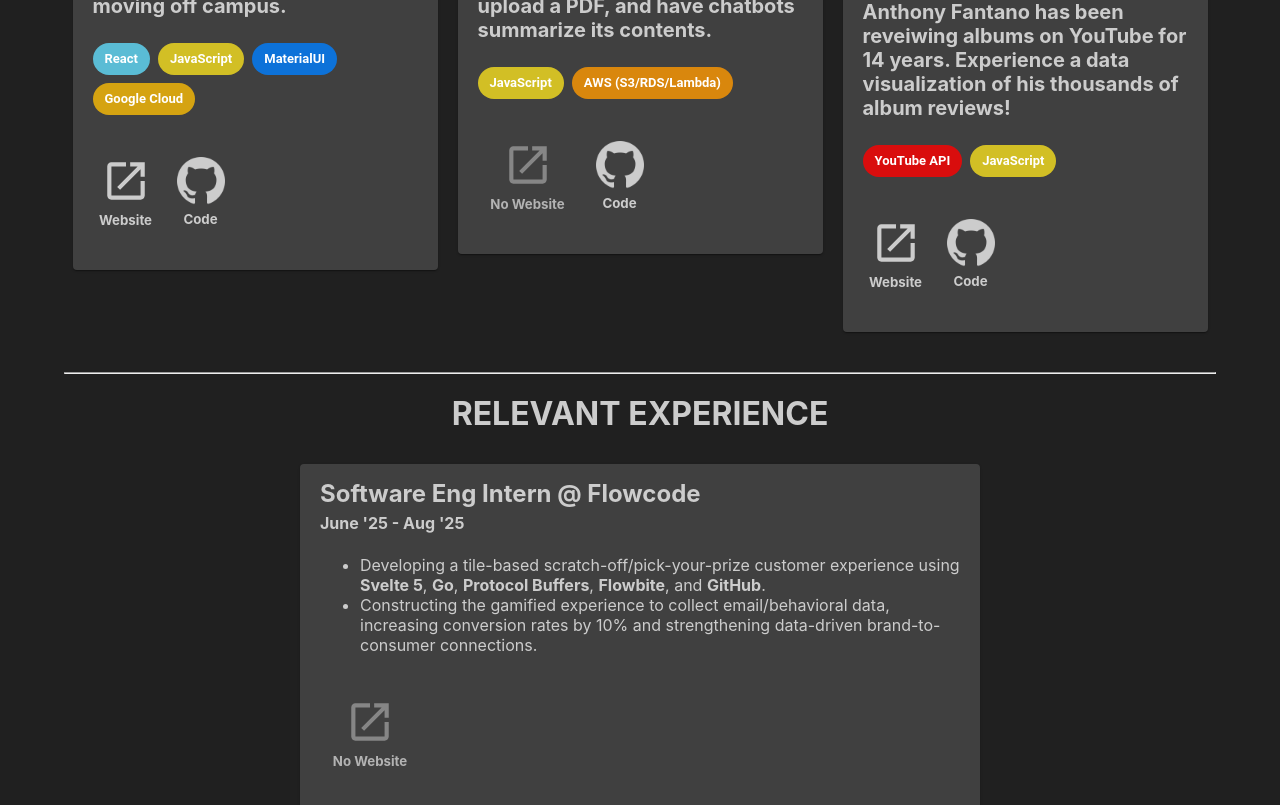
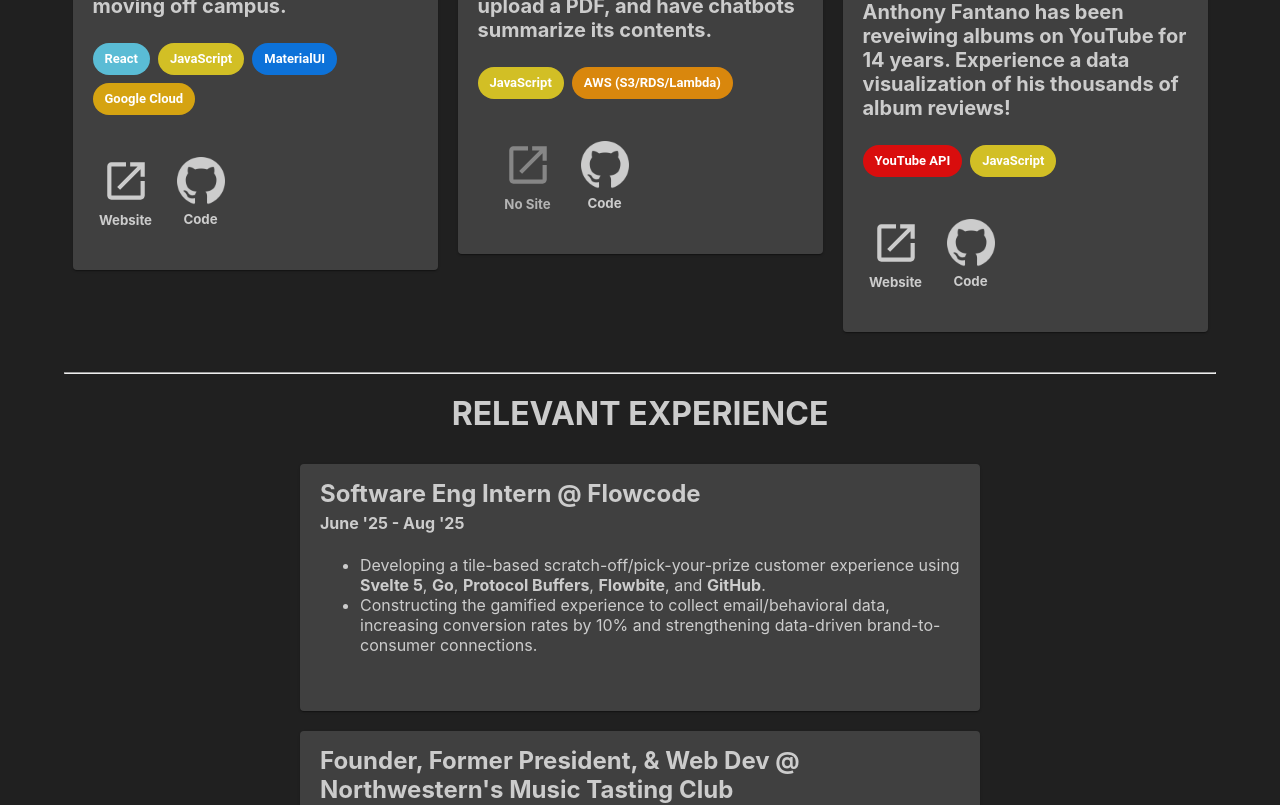
Before and after one commit to SpencerArchSilverstein/SpencerArchSilverstein.github.io, a React (Create React App) app: page / in a window 1280 px wide. Shown: the part 1460-2265 px from the top of the page. Built offline with nearby package versions, Linux system fonts and the light colour scheme.

Commit message:
bug w relevant experience

```diff
--- a/src/ProjectComponent.tsx
+++ b/src/ProjectComponent.tsx
@@ -186,7 +186,7 @@
           </div>
 
           <div style={projectTextTitleContStyle}>
-            {launchURL ? (
+            {launchURL && (
               <div
                 style={{
                   justifyContent: "center",
@@ -203,13 +203,15 @@
                 </Button>
                 <h5 style={{ marginTop: 0 }}>Website</h5>
               </div>
-            ) : (
+            )}
+            {title === "ASK AN AI" && (
               <div
                 style={{
                   justifyContent: "center",
                   display: "flex",
                   alignItems: "center",
                   flexDirection: "column",
+                  marginRight: -15,
                 }}
               >
                 <Button disabled sx={{ opacity: 0.5, cursor: "not-allowed" }}>
@@ -225,7 +227,7 @@
                     textAlign: "center",
                   }}
                 >
-                  No Website
+                  No Site
                 </h5>
               </div>
             )}
```
